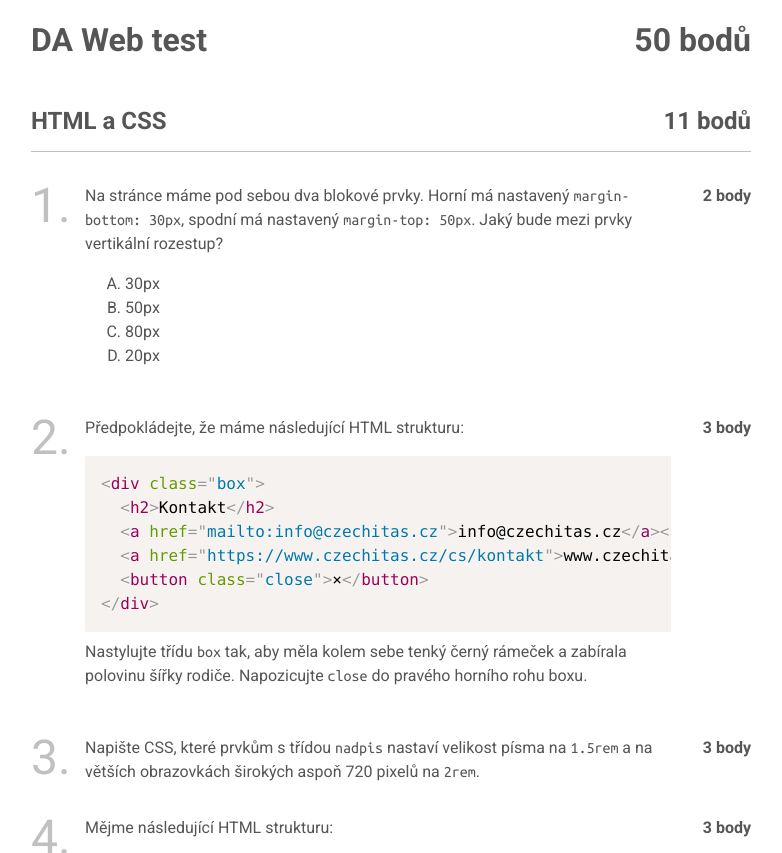
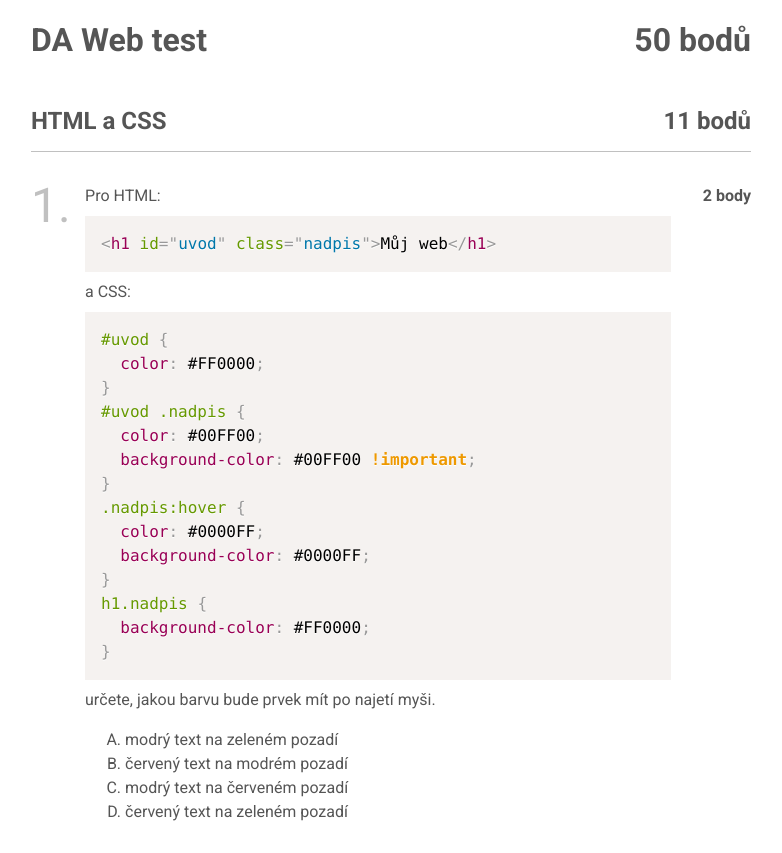
Before and after one commit to podlomar/daweb-test, a plain HTML site: page index.html in a window 1280 px wide. Shown: the top 853 px of the page, without its empty margins (249-1031 px from the left). Drawn offline with nearby package versions, Linux system fonts and the light colour scheme.

Commit message:
1. specificita

```diff
--- a/index.html
+++ b/index.html
@@ -35,17 +35,37 @@
         <a href="#q01" class="question__num">1.</a>
         <div class="question__body">
           <div class="question__text">
-            Na stránce máme pod sebou dva blokové prvky. Horní má nastavený
-            <code>margin-bottom: 30px</code>, spodní má nastavený
-            <code>margin-top: 50px</code>. Jaký bude mezi prvky vertikální
-            rozestup?
+            Pro HTML:
+            <pre><code class="language-html"><!--
+          -->&lt;h1 id="uvod" class="nadpis"&gt;Můj web&lt;/h1&gt;<!--
+          --></code></pre>
+
+            a CSS:
+            <pre><code class="language-css"><!--
+            -->#uvod {
+<!--      -->  color: #FF0000;
+<!--      -->}
+<!--      -->#uvod .nadpis {
+<!--      -->  color: #00FF00;
+<!--      -->  background-color: #00FF00 !important;
+<!--      -->}
+<!--      -->.nadpis:hover {
+<!--      -->  color: #0000FF;
+<!--      -->  background-color: #0000FF;
+<!--      -->}
+<!--      -->h1.nadpis {
+<!--      -->  background-color: #FF0000;
+<!--      -->}<!--
+          --></code></pre>
+
+            určete, jakou barvu bude prvek mít po najetí myši.
           </div>
 
           <ol class="question__answers" type="A">
-            <li>30px</li>
-            <li>50px</li>
-            <li>80px</li>
-            <li>20px</li>
+            <li>modrý text na zeleném pozadí</li>
+            <li>červený text na modrém pozadí</li>
+            <li>modrý text na červeném pozadí</li>
+            <li>červený text na zeleném pozadí</li>
           </ol>
         </div>
         <div class="question__points">2 body</div>
```
